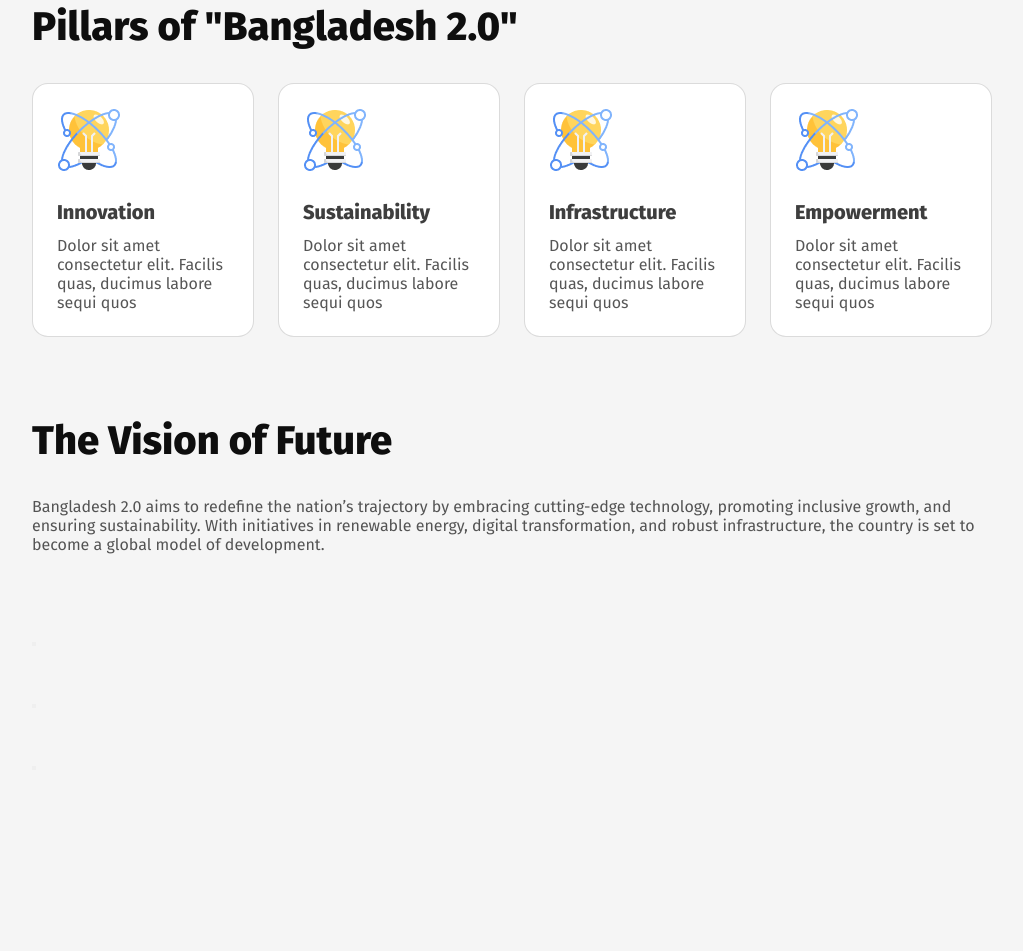
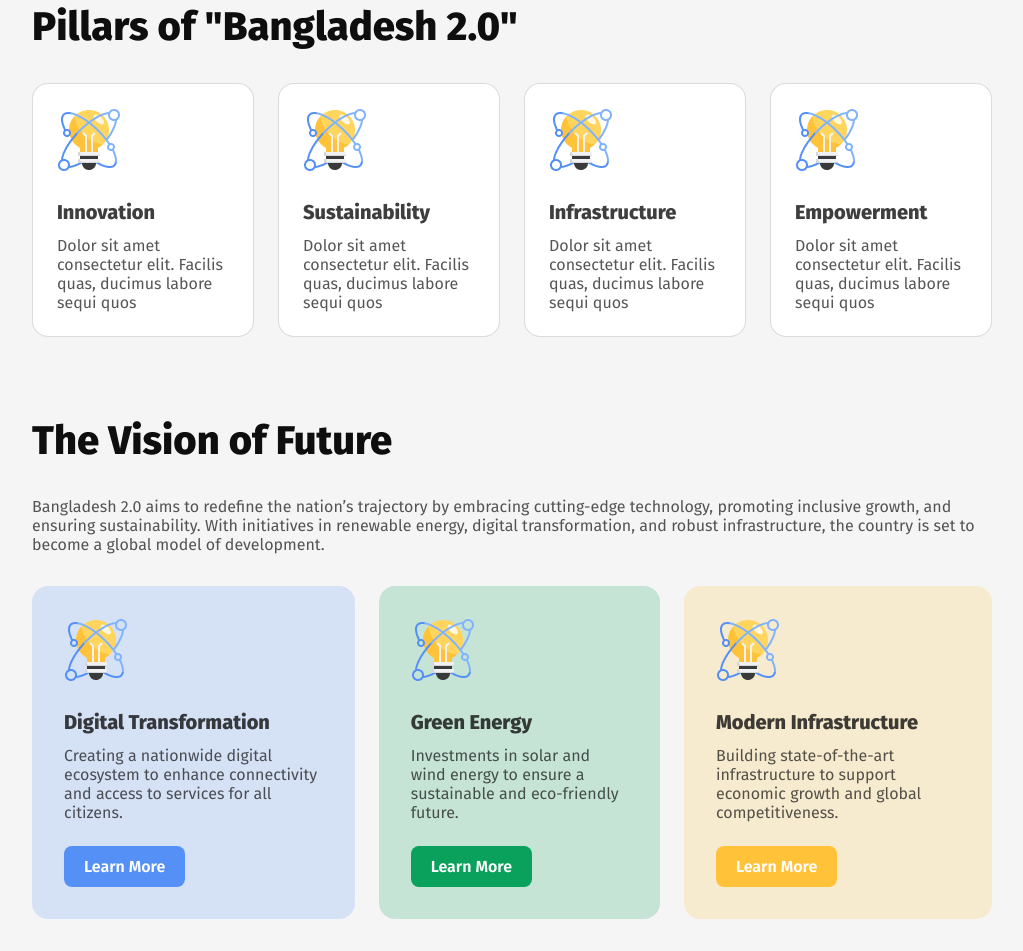
Before and after one commit to IamAndelib/assignment-1, a plain HTML site: page index.html in a window 1280 px wide. Shown: the part 899-1850 px from the top of the page, without its empty margins (128-1151 px from the left). Before the commit the page ends 1671 px from the top, so only its background shows below. Drawn offline with Linux system fonts and the light colour scheme.

Commit message:
vision section complete

```diff
--- a/index.html
+++ b/index.html
@@ -30,7 +30,7 @@
     </header>
     <main>
       <section class="pillars-card">
-        <h1 class="title">Pillars of "Bangladesh 2.0"</h1>
+        <h1 class="section-title">Pillars of "Bangladesh 2.0"</h1>
         <div class="pillar-card-container">
           <div class="innovation">
             <img src="assets/card-icon.png" alt="idea bulb" />
@@ -75,7 +75,7 @@
         </div>
       </section>
       <section class="visions-card">
-        <h1 class="title">The Vision of Future</h1>
+        <h1 class="section-title">The Vision of Future</h1>
         <p class="vision-text">
           Bangladesh 2.0 aims to redefine the nation’s trajectory by embracing
           cutting-edge technology, promoting inclusive growth, and ensuring
@@ -84,23 +84,32 @@
           become a global model of development.
         </p>
         <div class="vision-card-container">
-          <div>
-            <img src="" alt="">
-            <h4 class="card-heading"></h4>
-            <p class="card-text"></p>
-            <button></button>
+          <div class="digital-transformation">
+            <img src="assets/card-icon.png" alt="idea bulb" />
+            <h4 class="card-heading">Digital Transformation</h4>
+            <p class="card-text">
+              Creating a nationwide digital ecosystem to enhance connectivity
+              and access to services for all citizens.
+            </p>
+            <button class="vision-button blue-button">Learn More</button>
           </div>
-          <div>
-            <img src="" alt="">
-            <h4 class="card-heading"></h4>
-            <p class="card-text"></p>
-            <button></button>
+          <div class="green-energy">
+            <img src="assets/card-icon.png" alt="idea bulb" />
+            <h4 class="card-heading">Green Energy</h4>
+            <p class="card-text">
+              Investments in solar and wind energy to ensure a sustainable and
+              eco-friendly future.
+            </p>
+            <button class="vision-button green-button">Learn More</button>
           </div>
-          <div>
-            <img src="" alt="">
-            <h4 class="card-heading"></h4>
-            <p class="card-text"></p>
-            <button></button>
+          <div class="modern-infrastructure">
+            <img src="assets/card-icon.png" alt="idea bulb" />
+            <h4 class="card-heading">Modern Infrastructure</h4>
+            <p class="card-text">
+              Building state-of-the-art infrastructure to support economic
+              growth and global competitiveness.
+            </p>
+            <button class="vision-button yellow-button">Learn More</button>
           </div>
         </div>
       </section>
--- a/style/style.css
+++ b/style/style.css
@@ -85,8 +85,9 @@ nav {
 }
 
 /* card styles */
+/* pillars */
 
-.title {
+.section-title {
   font-size: 40px;
   font-weight: 800;
   color: #0e0e0e;
@@ -124,8 +125,55 @@ nav {
   color: rgba(14, 14, 14, 0.7);
 }
 
+/* visions */
+
 .vision-text {
   font-size: 16px;
   color: rgba(14, 14, 14, 0.7);
   margin-bottom: 32px;
 }
+
+.vision-card-container {
+  display: flex;
+  gap: 24px;
+  margin-bottom: 32px;
+  justify-content: center;
+}
+
+.digital-transformation {
+  background-color: rgba(84, 144, 245, 0.2);
+  border-radius: 16px;
+  padding: 32px 32px;
+}
+.green-energy {
+  background-color: rgba(198, 228, 214, 1);
+  border-radius: 16px;
+  padding: 32px 32px;
+}
+.modern-infrastructure {
+  background-color: rgba(247, 235, 207, 1);
+  border-radius: 16px;
+  padding: 32px 32px;
+}
+
+.vision-button {
+  color: #ffffff;
+  font-size: 16px;
+  font-weight: 600;
+  padding: 11px 20px;
+  border-radius: 8px;
+  border: none;
+  margin-top: 24px;
+}
+
+.blue-button {
+  background-color: #5490f5;
+}
+
+.green-button {
+  background-color: #09a15c;
+}
+
+.yellow-button {
+  background-color: #ffc239;
+}
```
